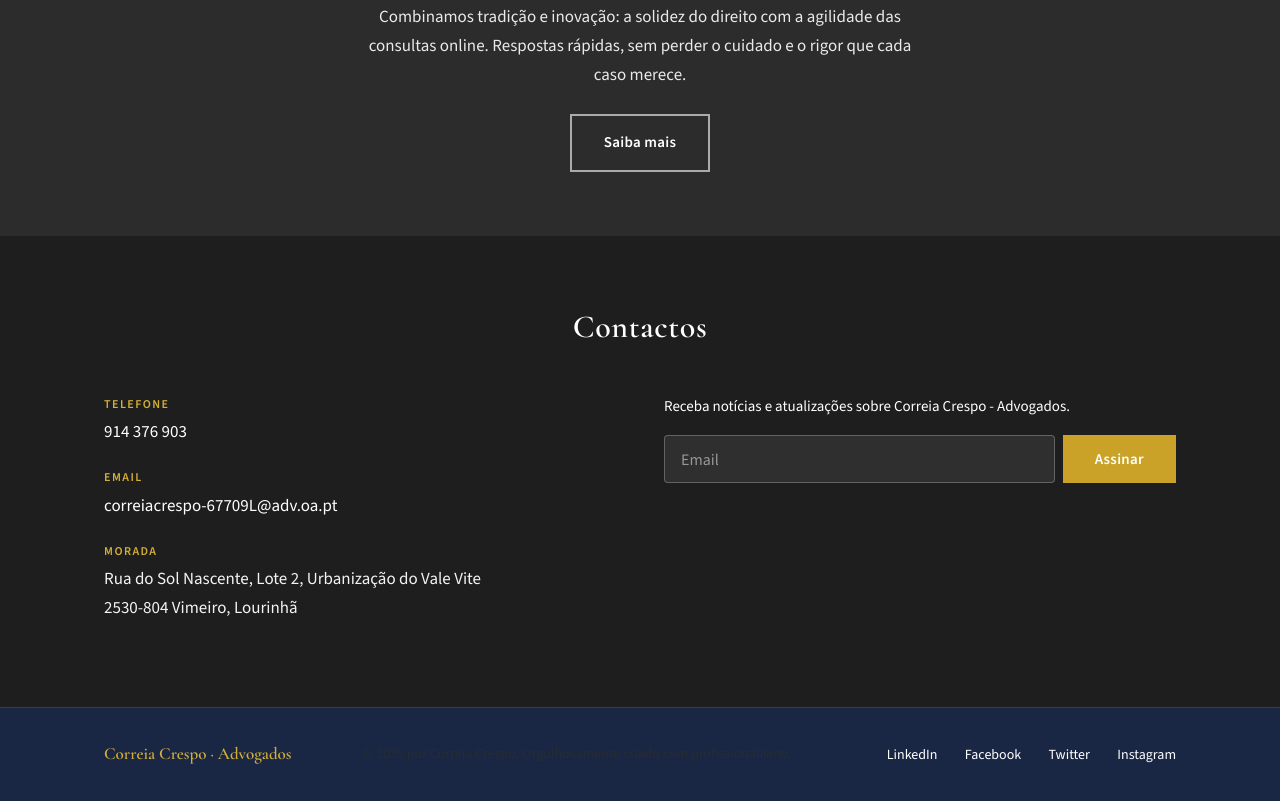
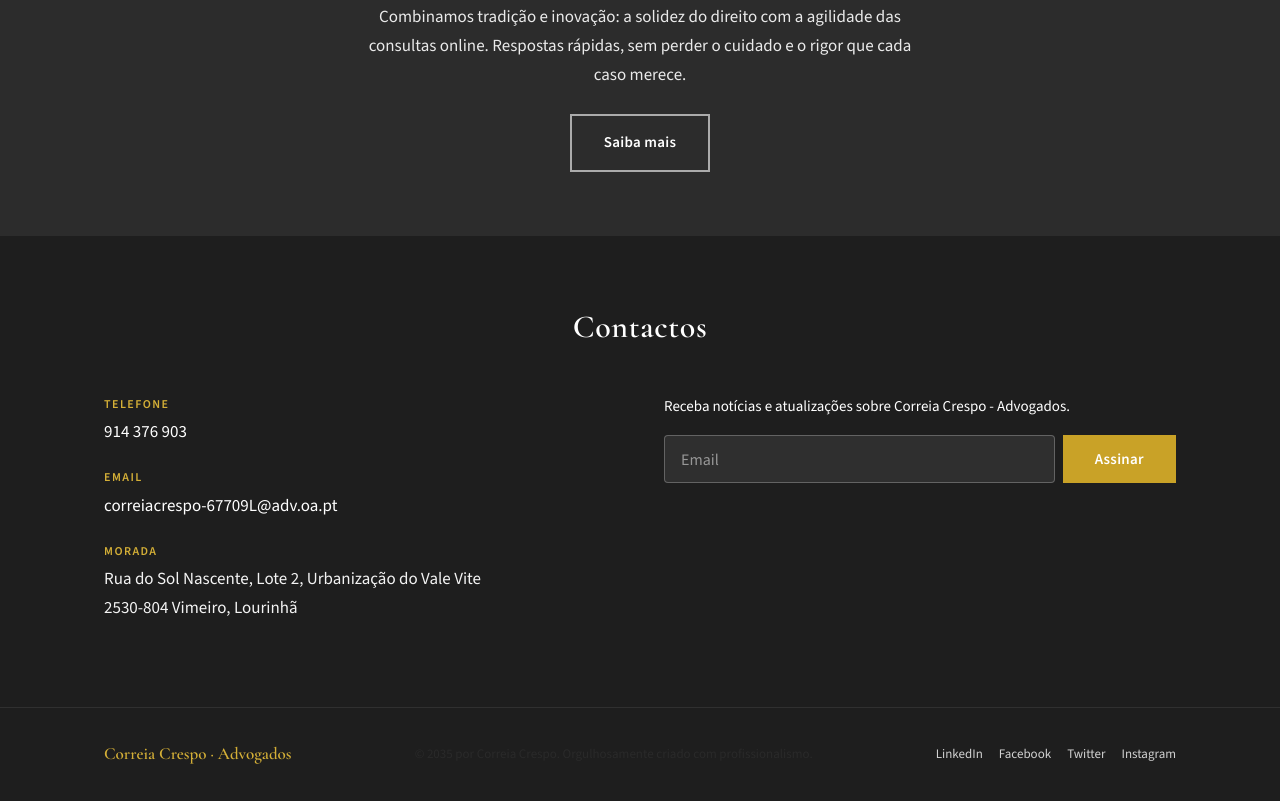
Before and after one commit to louisdicrespo27-cloud/site-cc, a website: page index.html in a window 1280 px wide. Shown: the part 2727-3528 px from the top of the page. Drawn offline with nearby package versions, Linux system fonts and the light colour scheme.

Commit message:
Update styles.css

```diff
--- a/styles.css
+++ b/styles.css
@@ -715,11 +715,11 @@ ul {
   white-space: nowrap;
 }
 
-/* ========== Footer ========== */
-.footer {
+/* Footer – estilo Wix */
+.wix-footer {
   padding: 2rem 0;
-  background: var(--color-primary);
-  border-top: 1px solid rgba(255, 255, 255, 0.1);
+  background: var(--color-wix-dark);
+  border-top: 1px solid rgba(255, 255, 255, 0.08);
 }
 
 .footer-content {
@@ -737,14 +737,18 @@ ul {
 }
 
 .footer-copy {
-  font-size: 0.875rem;
-  opacity: 0.8;
+  font-size: 0.8125rem;
+  opacity: 0.85;
+}
+
+.footer-social {
+  display: flex;
+  gap: 1rem;
 }
 
 .footer-social a {
-  margin-left: 1.5rem;
-  font-size: 0.875rem;
-  color: var(--color-white);
+  font-size: 0.8125rem;
+  color: rgba(255, 255, 255, 0.8);
 }
 
 .footer-social a:hover {
```
